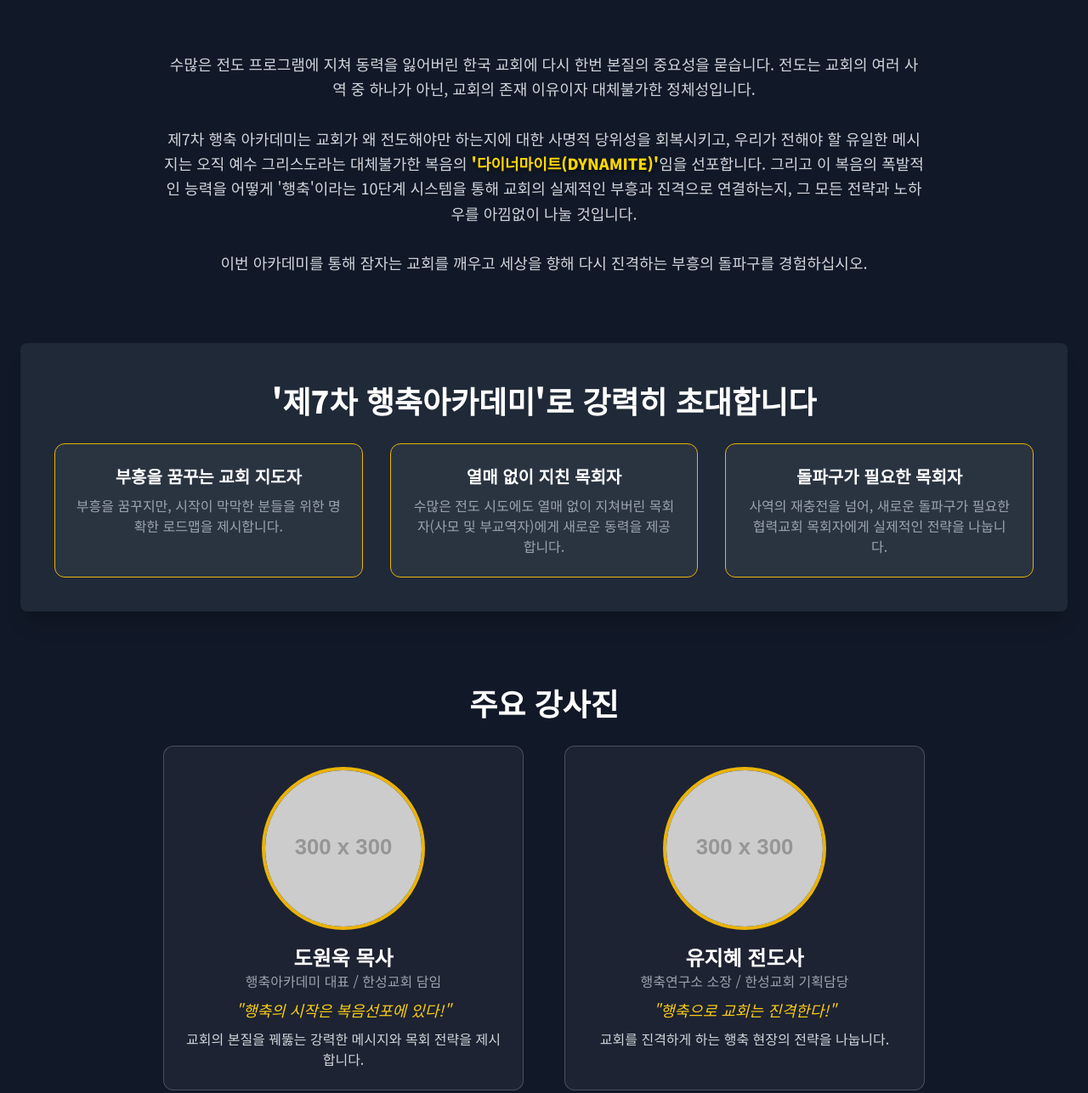
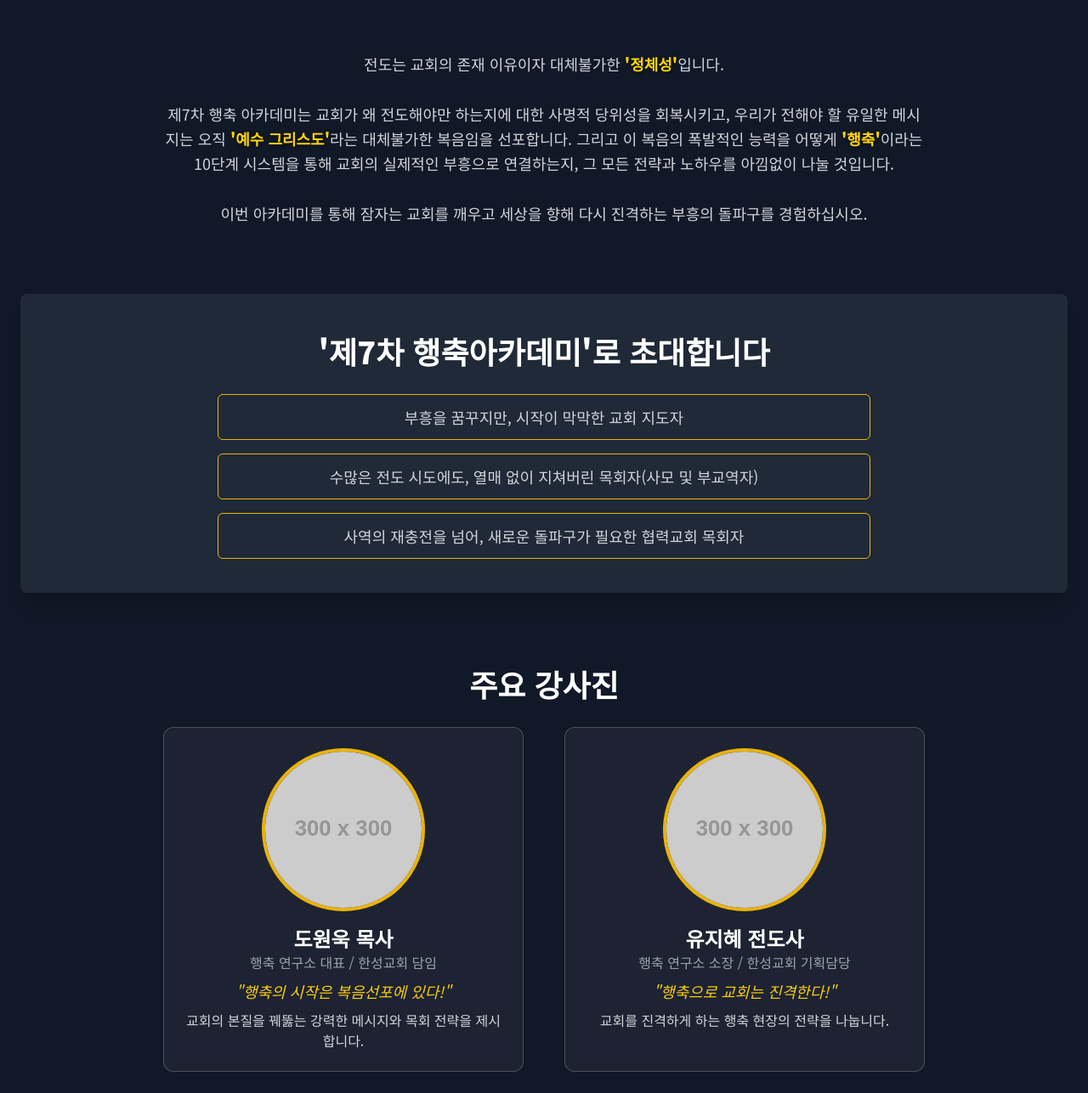
Before and after one commit to wjsdudgh21/7thHAccademy, a plain HTML site: page index.html in a window 1280 px wide. Shown: the part 555-1842 px from the top of the page at 85% size. Drawn offline with nearby package versions, Linux system fonts and the light colour scheme; placeholder pictures from the web are drawn by us.

Commit message:
Update index.html

```diff
--- a/index.html
+++ b/index.html
@@ -37,7 +37,6 @@
 <body class="bg-gray-900 text-white">
 
     <!-- Hero Section -->
-    <header class="bg-cover bg-center" style="background-image: url('https://placehold.co/1920x1080/000000/FFFFFF?text=Dynamic+Background');">
         <div class="bg-black bg-opacity-70">
             <div class="container mx-auto px-6 py-20 text-center">
                 <h2 class="text-2xl md:text-3xl font-bold text-gray-300">제7차 행축 아카데미</h2>
@@ -64,10 +63,10 @@
         <!-- Introduction Section -->
         <section class="mb-20 text-center max-w-4xl mx-auto">
              <p class="text-lg leading-relaxed text-gray-300">
-                수많은 전도 프로그램에 지쳐 동력을 잃어버린 한국 교회에 다시 한번 본질의 중요성을 묻습니다. 전도는 교회의 여러 사역 중 하나가 아닌, 교회의 존재 이유이자 대체불가한 정체성입니다.
+                전도는 교회의 존재 이유이자 대체불가한 <span class="dynamite-text">'정체성'</span>입니다.
                 <br><br>
-                제7차 행축 아카데미는 교회가 왜 전도해야만 하는지에 대한 사명적 당위성을 회복시키고, 우리가 전해야 할 유일한 메시지는 오직 예수 그리스도라는 대체불가한 복음의 <span class="dynamite-text">'다이너마이트(DYNAMITE)'</span>임을 선포합니다.
-                그리고 이 복음의 폭발적인 능력을 어떻게 '행축'이라는 10단계 시스템을 통해 교회의 실제적인 부흥과 진격으로 연결하는지, 그 모든 전략과 노하우를 아낌없이 나눌 것입니다.
+                제7차 행축 아카데미는 교회가 왜 전도해야만 하는지에 대한 사명적 당위성을 회복시키고, 우리가 전해야 할 유일한 메시지는 오직 <span class="dynamite-text">'예수 그리스도'</span>라는 대체불가한 복음임을 선포합니다.
+                그리고 이 복음의 폭발적인 능력을 어떻게 <span class="dynamite-text">'행축'</span>이라는 10단계 시스템을 통해 교회의 실제적인 부흥으로 연결하는지, 그 모든 전략과 노하우를 아낌없이 나눌 것입니다.
                 <br><br>
                 이번 아카데미를 통해 잠자는 교회를 깨우고 세상을 향해 다시 진격하는 부흥의 돌파구를 경험하십시오.
             </p>
@@ -75,20 +74,11 @@
 
         <!-- Target Audience Section -->
         <section class="mb-20 bg-gray-800 p-10 rounded-lg shadow-xl">
-            <h2 class="section-title">'제7차 행축아카데미'로 강력히 초대합니다</h2>
-            <div class="grid md:grid-cols-3 gap-8 text-center">
-                <div class="card border-yellow-500">
-                    <h3 class="text-xl font-bold mb-2">부흥을 꿈꾸는 교회 지도자</h3>
-                    <p class="text-gray-400">부흥을 꿈꾸지만, 시작이 막막한 분들을 위한 명확한 로드맵을 제시합니다.</p>
-                </div>
-                <div class="card border-yellow-500">
-                    <h3 class="text-xl font-bold mb-2">열매 없이 지친 목회자</h3>
-                    <p class="text-gray-400">수많은 전도 시도에도 열매 없이 지쳐버린 목회자(사모 및 부교역자)에게 새로운 동력을 제공합니다.</p>
-                </div>
-                <div class="card border-yellow-500">
-                    <h3 class="text-xl font-bold mb-2">돌파구가 필요한 목회자</h3>
-                    <p class="text-gray-400">사역의 재충전을 넘어, 새로운 돌파구가 필요한 협력교회 목회자에게 실제적인 전략을 나눕니다.</p>
-                </div>
+            <h2 class="section-title">'제7차 행축아카데미'로 초대합니다</h2>
+            <div class="text-center space-y-4 text-lg text-gray-300 max-w-3xl mx-auto">
+                <p class="border border-yellow-500 rounded-md p-3">부흥을 꿈꾸지만, 시작이 막막한 교회 지도자</p>
+                <p class="border border-yellow-500 rounded-md p-3">수많은 전도 시도에도, 열매 없이 지쳐버린 목회자(사모 및 부교역자)</p>
+                <p class="border border-yellow-500 rounded-md p-3">사역의 재충전을 넘어, 새로운 돌파구가 필요한 협력교회 목회자</p>
             </div>
         </section>
 
@@ -99,14 +89,14 @@
                 <div class="card text-center">
                     <img src="https://placehold.co/300x300/333333/FFFFFF?text=도원욱+목사" alt="도원욱 목사" class="w-48 h-48 rounded-full mx-auto mb-4 border-4 border-yellow-500">
                     <h3 class="text-2xl font-bold">도원욱 목사</h3>
-                    <p class="text-gray-400 mb-2">행축아카데미 대표 / 한성교회 담임</p>
+                    <p class="text-gray-400 mb-2">행축 연구소 대표 / 한성교회 담임</p>
                     <p class="text-lg italic text-yellow-400">"행축의 시작은 복음선포에 있다!"</p>
                     <p class="mt-2 text-gray-300">교회의 본질을 꿰뚫는 강력한 메시지와 목회 전략을 제시합니다.</p>
                 </div>
                 <div class="card text-center">
                     <img src="https://placehold.co/300x300/333333/FFFFFF?text=유지혜+전도사" alt="유지혜 전도사" class="w-48 h-48 rounded-full mx-auto mb-4 border-4 border-yellow-500">
                     <h3 class="text-2xl font-bold">유지혜 전도사</h3>
-                    <p class="text-gray-400 mb-2">행축연구소 소장 / 한성교회 기획담당</p>
+                    <p class="text-gray-400 mb-2">행축 연구소 소장 / 한성교회 기획담당</p>
                     <p class="text-lg italic text-yellow-400">"행축으로 교회는 진격한다!"</p>
                     <p class="mt-2 text-gray-300">교회를 진격하게 하는 행축 현장의 전략을 나눕니다.</p>
                 </div>
@@ -200,10 +190,10 @@
         <!-- Registration Info Section -->
         <section class="bg-yellow-500 text-gray-900 rounded-lg p-10 shadow-xl">
             <h2 class="text-4xl font-black text-center mb-8">제7차 행축 아카데미 등록 안내</h2>
-            <div class="max-w-3xl mx-auto grid grid-cols-1 md:grid-cols-2 gap-x-8 gap-y-6 text-xl">
+            <div class="max-w-3xl mx-auto text-xl space-y-4">
                 <p><span class="font-bold">🗓️ 일시:</span> 2025년 10월 27일(월) - 29일(수)</p>
                 <p><span class="font-bold">📍 장소:</span> 제주국제교회</p>
-                <p class="md:col-span-2"><span class="font-bold">👥 대상:</span> 부흥을 갈망하는 모든 담임목회자, 사모, 부교역자</p>
+                <p><span class="font-bold">👥 대상:</span> 부흥을 갈망하는 모든 담임목회자, 사모, 부교역자</p>
                 <p><span class="font-bold">💰 등록비:</span> 15만원 (숙식비 지원, 항공권 비포함)</p>
                 <p><span class="font-bold">🖥️ 등록 기간:</span> 2025년 9월 24일(수) - 10월 21일(화)</p>
             </div>
```
